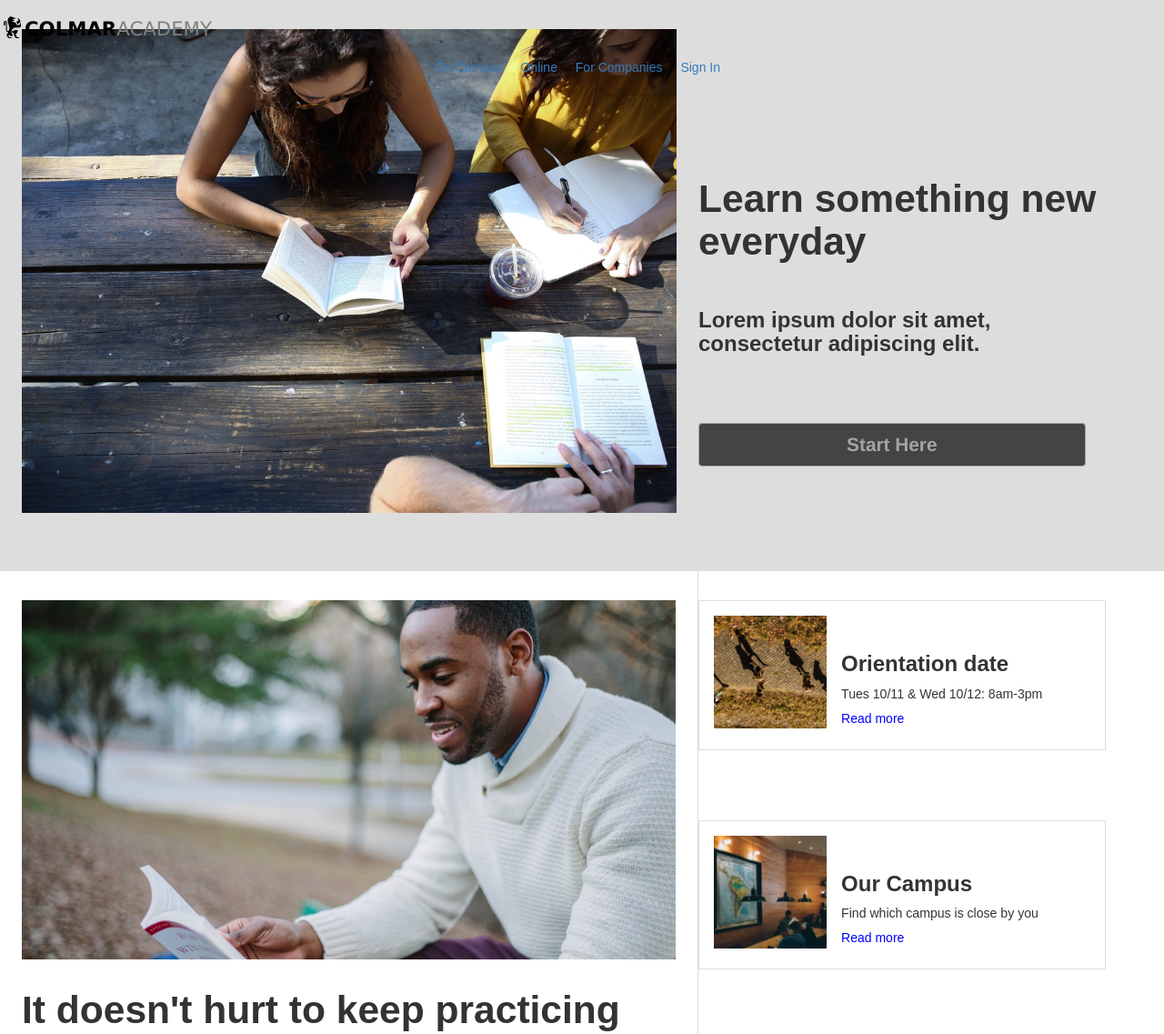
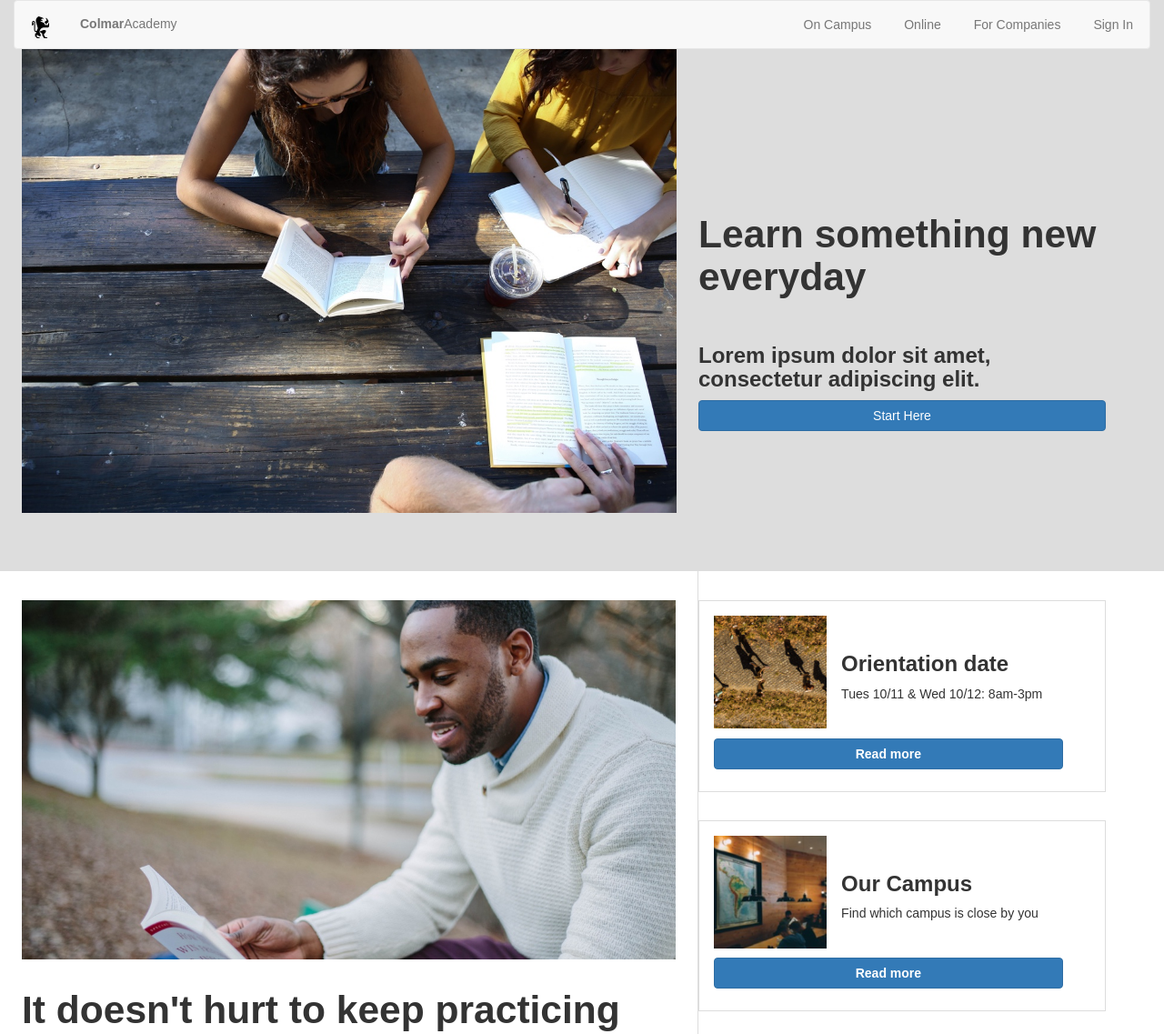
Before and after one commit to BigBadBubbaGump/Colmar-Academy-project, a plain HTML site: page index.html in a window 1280 px wide. Shown: the top 1137 px of the page at 91% size. Drawn offline with Linux system fonts and the light colour scheme.

Commit message:
Buttons.

```diff
--- a/index.html
+++ b/index.html
@@ -16,23 +16,29 @@
 
 <body>
 <header>
-  <div class="menu-desktop">
-
-  <div class="logo">
-    <img src="rcs/images/ic-logo.svg" alt="">
-    <p><span>COLMAR</span>ACADEMY</p>
-  </div>
 
 
-    <ul>
-      <li><a href="#">On Campus</a></li>
-      <li><a href="#">Online</a></li>
-      <li><a href="#">For Companies</a></li>
-      <li><a href="#">Sign In</a></li>
-    </ul>
+    <div class="container-fluid main-menu">
+      <div class="navbar navbar-default">
+        <div class='nav navbar-header'>
+          <div class="nav navbar-brand">
+        <img class="logo" src="rcs/images/ic-logo.svg"></div>
+        <span class="navbar-text hidden-sm hidden-xs"><strong>Colmar</strong>Academy</span>
+      </div>
+
+      <div class="pull-right">
+        <ul class="navbar-nav list-inline">
+          <li><a class="btn btn-link" href="#">On Campus</a></li>
+          <li><a class="btn btn-link" href="#">Online</a></li>
+          <li><a class="btn btn-link hidden-sm hidden-xs" href="#">For Companies</a></li>
+          <li><a class="btn btn-link" href="#">Sign In</a></li>
+        </ul>
+      </div>
+      </div>
+    </div>
 
 
-</div>
+
 
 
 <nav class="menu-mobile">
@@ -55,7 +61,7 @@
     <div class="container-small banner-side">
       <h2>Learn something new everyday</h2>
       <h3>Lorem ipsum dolor sit amet, consectetur adipiscing elit.</h3>
-      <a class="but" href="#">Start Here</a>
+      <a class="btn btn-block btn-primary" href="#">Start Here</a>
     </div>
 
   </div>
@@ -65,7 +71,7 @@
   <div class="banner-text">
     <h2>Learn something new everyday</h2>
     <h3>Lorem ipsum dolor sit amet, consectetur adipiscing elit.</h3>
-    <a href="#">Start Here</a>
+    <h3 class="btn btn-block btn-primary" href="#">Start Here</h3>
   </div>
 </div>
 
@@ -88,7 +94,7 @@
     <div class="info-box">
       <h3>Orientation date</h3>
       <h5>Tues 10/11 & Wed 10/12: 8am-3pm</h5>
-      <a href="#">Read more</a>
+      <h3 class="btn btn-block btn-primary" href="#">Read more</h3>
     </div>
   </div>
 
@@ -97,7 +103,7 @@
   <div class="info-box">
     <h3>Our Campus</h3>
     <h5>Find which campus is close by you</h5>
-    <a href="#">Read more</a>
+    <h3 class="btn btn-block btn-primary" href="#">Read more</h3>
   </div>
   </div>
 
@@ -106,7 +112,7 @@
   <div class="info-box">
     <h3>Our guest lecture</h3>
     <h5>Join a keynote with Oliver Sack about music in medical treatment</h5>
-    <a href="#">Read more</a>
+    <h3 class="btn btn-block btn-primary" href="#">Read more</h3>
   </div>
 </div>
 
@@ -121,7 +127,7 @@
   <div class="info-box">
     <h3>Orientation date</h3>
     <p>Tues 10/11 & Wed 10/12: 8am-3pm</p>
-    <a href="#">Read More</a>
+    <h3 class="btn btn-block btn-primary" href="#">Read more</h3>
  </div>
 </div>
 
@@ -130,7 +136,7 @@
   <div class="info-box">
     <h3>Our Campus</h3>
     <p>Find which campus is close to you</p>
-    <a href="#">Read More</a>
+    <h3 class="btn btn-block btn-primary" href="#">Read more</h3>
  </div>
 </div>
 
@@ -139,7 +145,7 @@
     <div class="info-box">
       <h3>Special guest lecture</h3>
       <p>Join a keynote with Oliver Sack about music in medical treatment</p>
-      <a href="#">Read More</a>
+      <h3 class="btn btn-block btn-primary" href="#">Read more</h3>
    </div>
   </div>
 </div>
@@ -268,21 +274,21 @@
 
 <div class="container-small">
 
-  <div class="info-container lightgray-bg">
+  <div class="info-container">
   <img src="rcs/images/thesis-fisma.jpg" alt="Cluttered desk">
   <div class="info-box">
     <h3>Fisma Design and Prototype</h3>
     <h5>Designer showcase of new prototype product</h5>
-    <a href="#">Read more</a>
+    <h3 class="btn btn-block btn-primary">Read more</h3>
   </div>
 </div>
 
-<div class="info-container white-border">
+<div class="info-container">
   <img src="rcs/images/thesis-now-and-then.jpg" alt="the empire state building">
   <div class="info-box">
     <h3>Now and Then</h3>
     <h5>Research study about New York</h5>
-  <a href="#">Read more</a>
+    <h3 class="btn btn-block btn-primary" href="#">Read more</h3>
   </div>
 </div>
 </div>
--- a/rcs/css/style.css
+++ b/rcs/css/style.css
@@ -42,7 +42,7 @@ header {
   z-index: 50;
 }
 
-.nav-bar-desktop-container {
+.menu-desktop {
   visibility: visible;
   display: flex;
   justify-content: space-between;
@@ -54,10 +54,9 @@ header {
 
 
 .logo {
-
   display:flex;
   align-items: center;
-  width: 30%;
+  height: auto;
 }
 
 .logo img {
@@ -65,17 +64,15 @@ header {
   margin: 1rem 0;
   height:2rem;
   width:auto;
-
 }
 
 .logo p {
   display: inline-block;
   font-family: verdana, sans-serif;
-  font-size: 1.33rem;
+  font-size: 1.75rem;
   margin: 0;
   color:gray;
   font-weight: 400;
-
 }
 
 .logo p span {
@@ -340,6 +337,7 @@ footer p {
 .container-mobile {
   visibility: hidden;
   position: absolute;
+
 }
 
 .menu-mobile {
@@ -350,6 +348,7 @@ footer p {
 .banner-mobile {
   visibility: hidden;
   position: absolute;
+
 }
 
 @media only screen and (max-width:1024px) {
@@ -364,30 +363,40 @@ footer p {
     text-align: left;
   }
 
-.menu-desktop {
+.main-menu {
   visibility: hidden;
   position: absolute;
+  display:none;
+
 }
 
 .nav-bar-desktop-container {
   visibility: hidden;
   position: absolute;
+  display:none;
+
 }
 
 .footer-nav-bar {
   visibility: hidden;
   position: absolute;
+  display:none;
+
 }
 
 
 .banner-desktop {
   visibility: hidden;
   position: absolute;
+  display:none;
+
 }
 
 .container-desktop {
   visibility: hidden;
   position: absolute;
+  display:none;
+
 }
 
 
--- a/rcs/js/main.js
+++ b/rcs/js/main.js
@@ -1,36 +1,36 @@
 
 $(document).ready(function(){
     $("#flip1").click(function(){
-        $("#panel1").slideToggle("fast");
+        $("#panel1").fadeToggle()("fast");
             });
 });
 
 $(document).ready(function(){
     $("#flip2").click(function(){
-        $("#panel2").slideToggle("fast");
+        $("#panel2").slideToggle()("fast");
             });
 });
 
 $(document).ready(function(){
     $("#flip3").click(function(){
-        $("#panel3").slideToggle("fast");
+        $("#panel3").slideToggle()("fast");
             });
 });
 
 $(document).ready(function(){
     $("#flip4").click(function(){
-        $("#panel4").slideToggle("fast");
+        $("#panel4").slideToggle()("fast");
             });
 });
 
 $(document).ready(function(){
     $("#flip5").click(function(){
-        $("#panel5").slideToggle("fast");
+        $("#panel5").slideToggle()("fast");
             });
 });
 
 $(document).ready(function(){
     $("#flip6").click(function(){
-        $("#panel6").slideToggle("fast");
+        $("#panel6").slideToggle()("fast");
             });
 });
```
